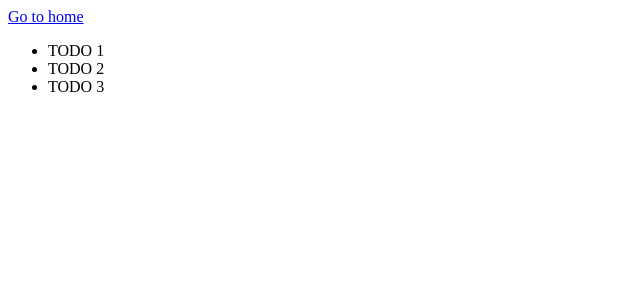
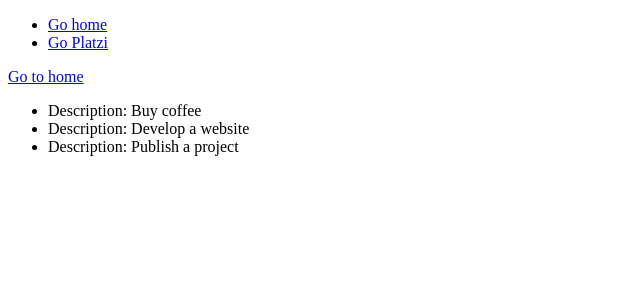
Before and after one commit to sebastiandevops/Platzi, a Flask app: page /hello in a window 1280 px wide. Shown: the top 300 px of the page, without its empty margins (0-640 px from the left). Run offline with Flask 2, Linux system fonts and the light colour scheme.

Commit message:
macros and templates

```diff
--- a/python/platzi-flask/main.py
+++ b/python/platzi-flask/main.py
@@ -4,7 +4,7 @@ from flask import Flask, request, make_response, redirect, render_template
 
 app = Flask(__name__)
 
-todos = ["TODO 1", "TODO 2", "TODO 3"]
+todos = ["Buy coffee", "Develop a website", "Publish a project"]
 
 
 @app.route("/")
--- /dev/null
+++ b/python/platzi-flask/package.json
@@ -0,0 +1,5 @@
+{
+  "dependencies": {
+    "vscode-html-languageservice": "^5.0.4"
+  }
+}
--- /dev/null
+++ b/python/platzi-flask/templates/base.html
@@ -0,0 +1,16 @@
+<!DOCTYPE html>
+<html lang="en">
+  <head>
+    <meta charset="UTF-8">
+    <title>
+      {% block title %}Flask Platzi |{% endblock %}
+    </title>
+  </head>
+  <body>
+    <header>
+      {% include "navbar.html" %}
+    </header>
+    {% block content %}
+    {% endblock %}
+  </body>
+</html>
--- a/python/platzi-flask/templates/hello.html
+++ b/python/platzi-flask/templates/hello.html
@@ -1,3 +1,12 @@
+{% extends 'base.html' %}
+{% import 'macros.html' as macros %}
+
+{% block title %}
+  {{ super() }}
+  Welcome
+{% endblock %}
+
+{% block content %}
   {% if user_ip %}
   <h1>Hello World Flask, your IP is {{ user_ip }}</h1>
   {% else %}
@@ -6,6 +15,7 @@
 
   <ul>
     {% for todo in todos %}
-    <li>{{ todo }}</li>
+      {{ macros.render_todo(todo) }}
     {% endfor %}
   </ul>
+{% endblock %}
--- /dev/null
+++ b/python/platzi-flask/templates/macros.html
@@ -0,0 +1,3 @@
+{% macro render_todo(todo) %}
+  <li>Description: {{ todo }}</li>
+{% endmacro %}
--- /dev/null
+++ b/python/platzi-flask/templates/navbar.html
@@ -0,0 +1,6 @@
+<nav>
+  <ul>
+    <li><a href="{{ url_for('index') }}">Go home</a></li>
+    <li><a href="https://platzi.com" target="_blank">Go Platzi</a></li>
+  </ul>
+</nav>
```
Also changed, not shown: python/platzi-flask/package-lock.json (added). Lines whose indentation alone changed are shown as unchanged.
